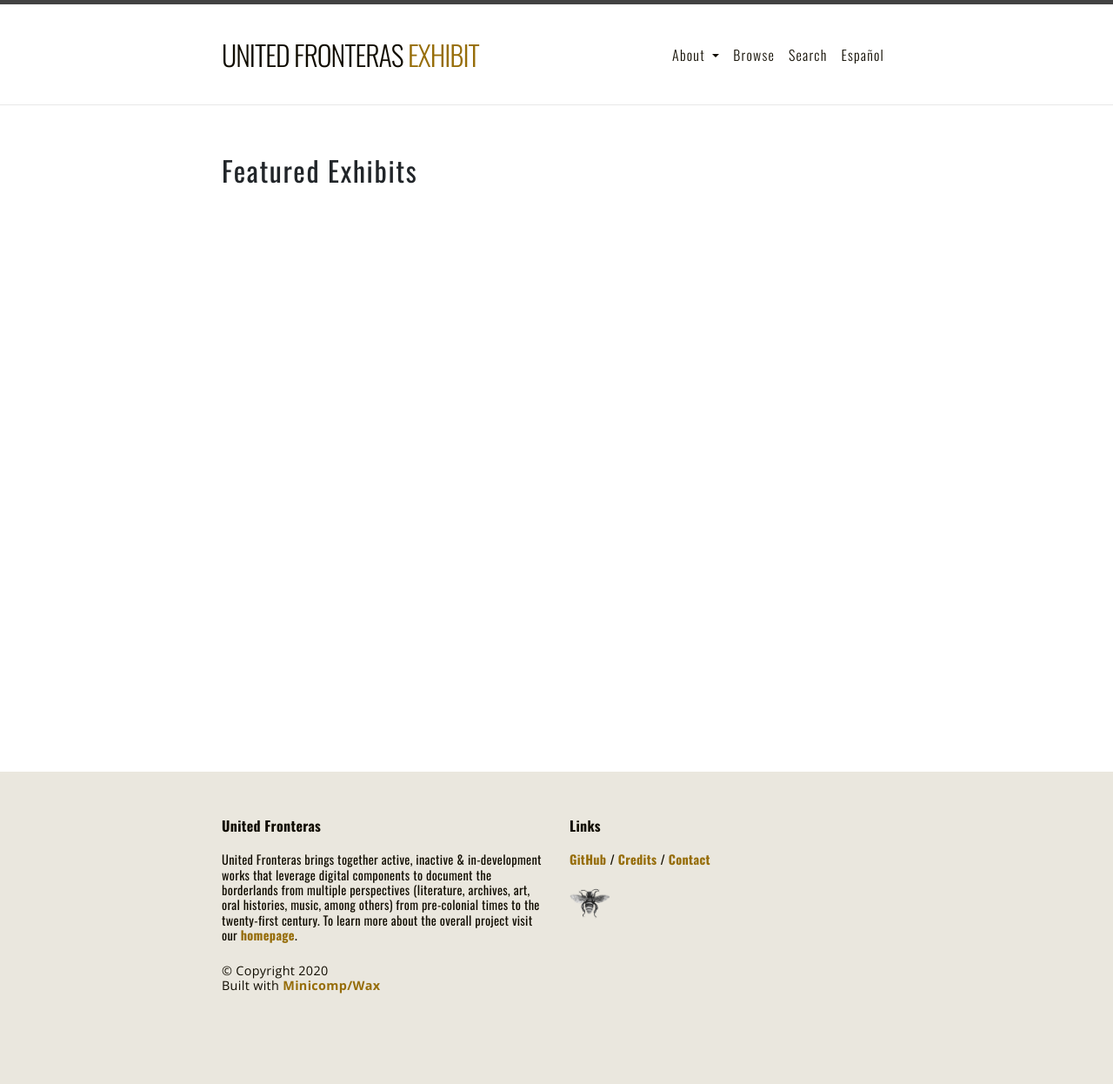
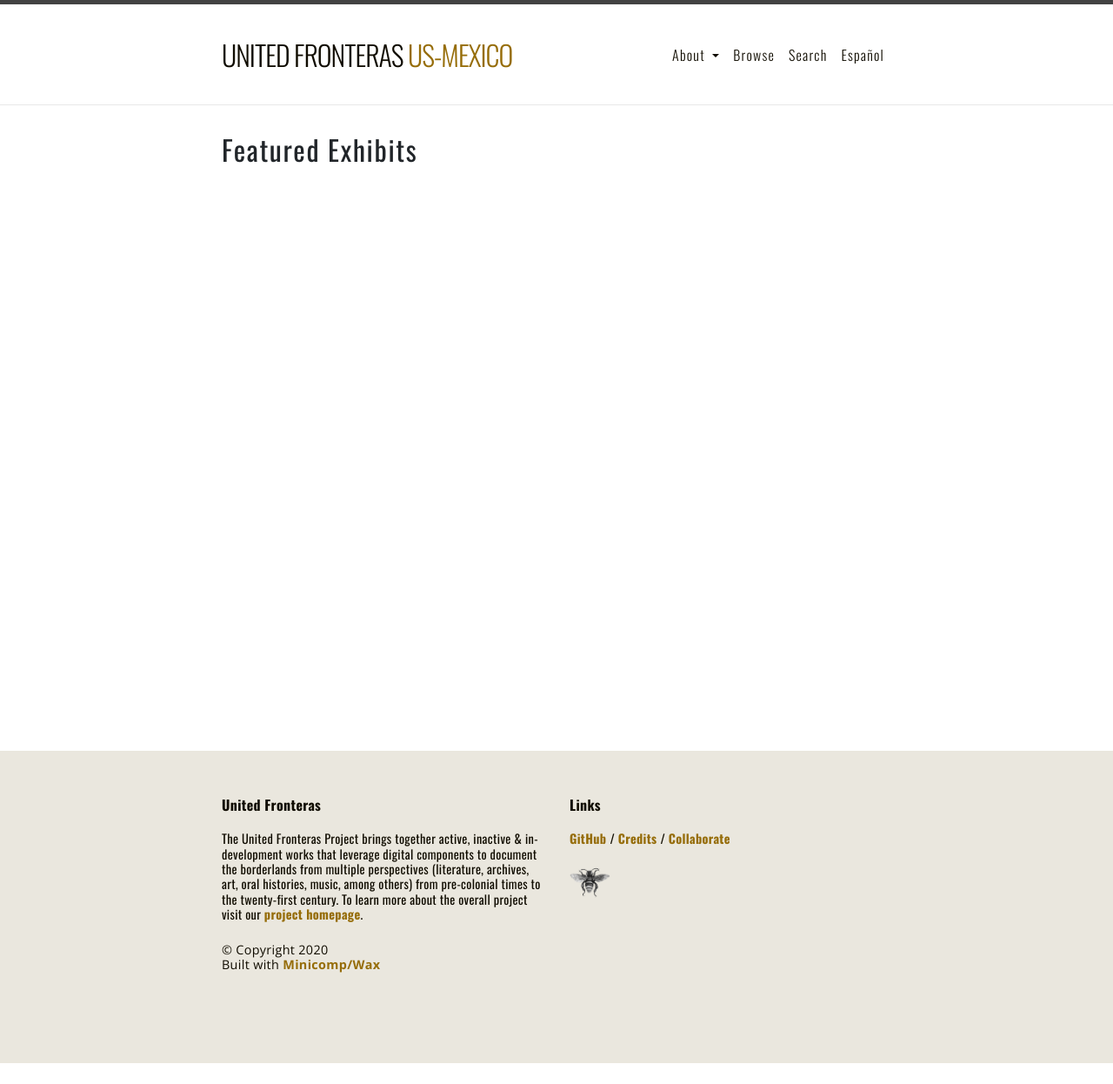
Before and after one commit to unitedfronteras/ufexhibition_mexusa, a Jekyll site: the page built from pages/exhibits.md, in a window 1280 px wide. Shown: the whole page at 87% size. Built offline with Jekyll 4.4.1, drawn with Linux system fonts in a browser that asks for light colours; after the commit the page ends 1222 px from its top, so only the background shows below that.

```diff
--- a/_config.yml
+++ b/_config.yml
@@ -18,9 +18,9 @@
 # Feel free to change these! For more info, refer to:
 # ~> https://jekyllrb.com/docs/configuration/options/
 
-title:            'United Fronteras <span class="subheading">Exhibit</span>'
+title:            'United Fronteras <span class="subheading">US-Mexico</span>'
 description:      'The United Fronteras Exhibit brings together works that leverage digital components to document the borderlands from multiple perspectives (literature, archives, art, oral histories, music, among others) from pre-colonial times to the twenty-first century. UF-E offers audiences a unique opportunity to meaningfully engage in the multidimensional layers of border regions.'
-url:              'https://unitedfronteras.github.io/'
+url:              'https://unitedfronteras.github.io'
 baseurl:          '/ufexhibition_mexusa'
 copyright:        'Copyright 2020'
 logo:             '/assets/logo.png'
@@ -104,7 +104,7 @@ menu:
       - label: 'About the Exhibit'
         link: '/about/'
       - label: 'Credits'
-        link: '/credits/'
+        link: 'https://unitedfronteras.github.io/nosotrxs/'
   # - label: 'Exhibits'
   #   sub:
   #     - label: 'Active'
@@ -131,7 +131,7 @@ footer:
       link: 'https://github.com/unitedfronteras/ufexhibition_mexusa'
     - label: 'Credits'
       link: 'https://unitedfronteras.github.io/nosotrxs/'
-    - label: 'Contact'
+    - label: 'Collaborate'
       link: 'https://unitedfronteras.github.io/collaborate/'
   logos:
     - img: '/img/logo.png'
--- a/_includes/footer.html
+++ b/_includes/footer.html
@@ -3,7 +3,7 @@
     <div class='row'>
       <div class='col'>
         <p class='footer-title'>United Fronteras</p>
-        <p class='footer-description'>United Fronteras brings together active, inactive & in-development works that leverage digital components to document the borderlands from multiple perspectives (literature, archives, art, oral histories, music, among others) from pre-colonial times to the twenty-first century. To learn more about the overall project visit our <a href="https://unitedfronteras.github.io/">homepage</a>.</p>
+        <p class='footer-description'>The United Fronteras Project brings together active, inactive & in-development works that leverage digital components to document the borderlands from multiple perspectives (literature, archives, art, oral histories, music, among others) from pre-colonial times to the twenty-first century. To learn more about the overall project visit our <a href="https://unitedfronteras.github.io/">project homepage</a>.</p>
         <p class='footer-copyright'>
           &copy; {{ site.copyright }}<br>
           Built with <a href='https://github.com/minicomp/wax/'>Minicomp/Wax</a>
--- a/_includes/parallax_image.html
+++ b/_includes/parallax_image.html
@@ -20,7 +20,7 @@
   {% if item.label %}
   <div class='parallax-caption'>
     <div class='wax-inline-container'>
-      <small>A part of the <a href='https://unitedfronteras.github.io/'>United Fronteras</a> project.</small>
+      Above: <a href='{{ item.url | absolute_url }}'>{{ item.label }}</a>
     </div>
   </div>
   {% endif %}
--- a/_sass/_wax.scss
+++ b/_sass/_wax.scss
@@ -114,7 +114,7 @@ content section
   background-color: $bg-color;
   width: 100vw;
   max-width: 100%;
-  padding-top: $margin;
+  padding-top: 0;
   padding-bottom: 5rem;
 
   h1, h2, h3, h4, h5, h5 {
```
Also changed, not shown: index.md (+11 -5 lines), img/us-mex.jpg (added), img/us-mex.png (added).
